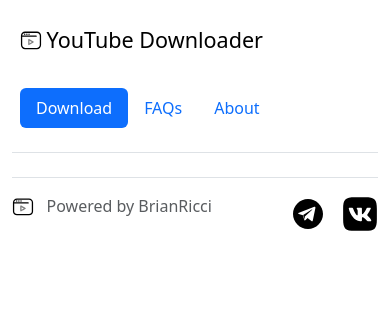
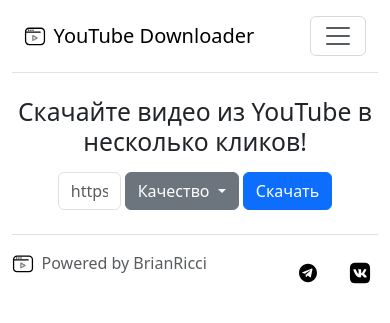
Before and after one commit to BrianRicci/YouTubeDownloader, a Flask app: page / in a window 390 px wide. Shown: the top 323 px of the page. Run offline with Flask 3, Linux system fonts and the light colour scheme.

Commit message:
Начало адаптива под мобилку.
Сделан адаптивный навбар, который далее надо допилить.
Создан выпадающий список с форматами видео, создана кнопка для скачивания.

```diff
--- a/app/static/css/style.css
+++ b/app/static/css/style.css
@@ -1,4 +1,3 @@
 .logo {
     height: calc(1.275rem + .3vw)!important;
-    margin-right: 5px;
 }
--- a/app/templates/base.html
+++ b/app/templates/base.html
@@ -13,9 +13,9 @@
 <body>
 
     <div class="container">
-        <header class="d-flex flex-wrap justify-content-between py-3 mb-4 border-bottom">
+        <!-- <header class="d-flex flex-wrap justify-content-between py-3 mb-4 border-bottom">
             <a href="/" class="d-flex align-items-center mb-3 mb-md-0 md-auto link-body-emphasis text-decoration-none p-2">
-                <img src="{{ url_for('static', filename='img/logo.svg') }}" alt="logo" class="logo">
+                <img src="{{ url_for('static', filename='img/logo.svg') }}" alt="logo" class="logo me-2">
                 <span class="fs-4">YouTube Downloader</span>
             </a>
 
@@ -25,9 +25,34 @@
                 <li class="nav-item"><a href="/" class="nav-link">About</a></li>
             </ul>
 
-            <!-- ДОБАВИТЬ ПЕРЕКЛЮЧАТЕЛЬ НОЧНОГО И ДНЕВНОГО РЕЖИМА -->
-        </header>
+            <!-- ДОБАВИТЬ ПЕРЕКЛЮЧАТЕЛЬ НОЧНОГО И ДНЕВНОГО РЕЖИМА
+        </header> -->
+        <nav class="navbar navbar-expand-lg py-3 mb-4 bg-body border-bottom">
+            <div class="container-fluid">
 
+                <a class="navbar-brand d-flex align-items-center" href="#">
+                <img src="{{ url_for('static', filename='img/logo.svg') }}" alt="logo" class="logo me-2">
+                <span>YouTube Downloader</span>
+                </a>
+                <button class="navbar-toggler" type="button" data-bs-toggle="collapse" data-bs-target="#navbarSupportedContent" aria-controls="navbarSupportedContent" aria-expanded="false" aria-label="Toggle navigation">
+                    <span class="navbar-toggler-icon"></span>
+                </button>
+              <div class="collapse navbar-collapse mx-auto" id="navbarSupportedContent">
+                <ul class="navbar-nav gap-2 align-items-center me-auto mb-2 mb-lg-0">
+                  <li class="nav-item">
+                    <button class="btn btn-outline-success p-0 px-2">
+                        <a class="nav-link active" aria-current="page" href="/">Download</a>
+                    </button>
+                </li>
+                  <li class="nav-item">
+                    <button class="btn btn-outline-info p-0 px-2">
+                        <a class="nav-link active" aria-current="page" href="/"">About</a>
+                    </button>
+                  </li>
+                </ul>
+              </div>
+            </div>
+          </nav>
         {% block body %}{% endblock %}
 
         <footer class="d-flex flex-wrap justify-content-between align-items-center py-3 my-4 border-top">
@@ -39,8 +64,8 @@
             </div>
 
             <ul class="nav col-md-4 justify-content-end list-unstyled d-flex">
-                <li class="ms-3"><a class="text-body-secondary" href="#"><img src="{{ url_for('static', filename='img/telegram_logo.svg') }}" alt="tg" class="bi" width="36" height="36"></a></li>
-                <li class="ms-3"><a class="text-body-secondary" href="#"><img src="{{ url_for('static', filename='img/vk_logo.svg') }}" alt="vk" class="bi" width="36" height="36"></a></li>
+                <li class="ms-3"><a class="text-body-secondary" href="#"><img src="{{ url_for('static', filename='img/telegram_logo.svg') }}" alt="tg" class="bi logo" width="36" height="36"></a></li>
+                <li class="ms-3"><a class="text-body-secondary" href="#"><img src="{{ url_for('static', filename='img/vk_logo.svg') }}" alt="vk" class="bi logo" width="36" height="36"></a></li>
             </ul>
         </footer>
       </div>
--- a/app/templates/index.html
+++ b/app/templates/index.html
@@ -5,5 +5,21 @@
 {% endblock %}
 
 {% block body %}
-
+    <h2 class="text-center mb-3">Скачайте видео из YouTube в несколько кликов!</h2>
+    <div class="d-flex gap-1 w-75 mb-3 mx-auto">
+        <input type="text" class="form-control" id="urlInput" placeholder="https://www.youtube.com/...">
+        <!-- СДЕЛАТЬ АДАПТИВНОСТЬ -->
+        <div class="dropdown">
+            <button class="btn btn-secondary dropdown-toggle" type="button" data-bs-toggle="dropdown" aria-expanded="false">
+                Качество
+            </button>
+            <ul class="dropdown-menu">
+                <!-- НАРАЩИВАНИЕ ШАБЛОНИЗАТОРОМ -->
+                <li><a class="dropdown-item" href="#">Action</a></li>
+            </ul>
+        </div>
+        <button type="button" class="btn btn-primary">
+            Скачать
+        </button>
+    </div>
 {% endblock %}
```
